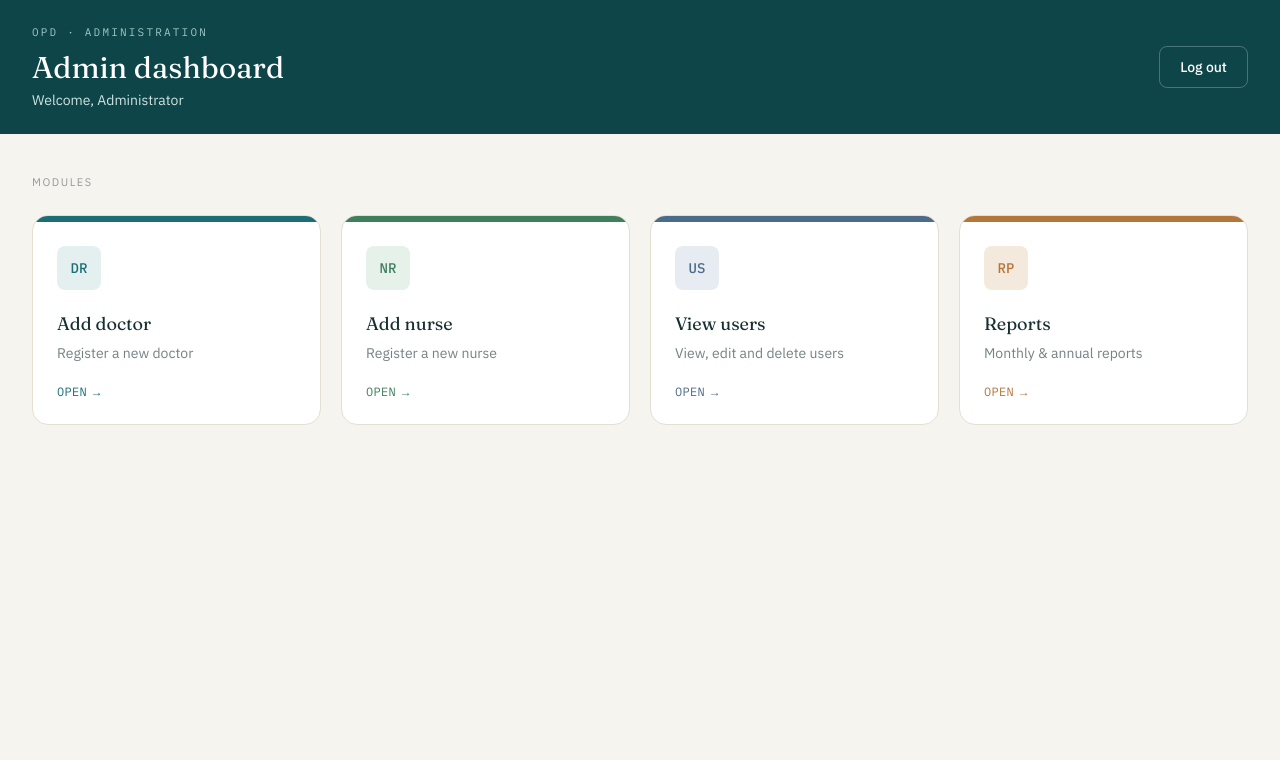
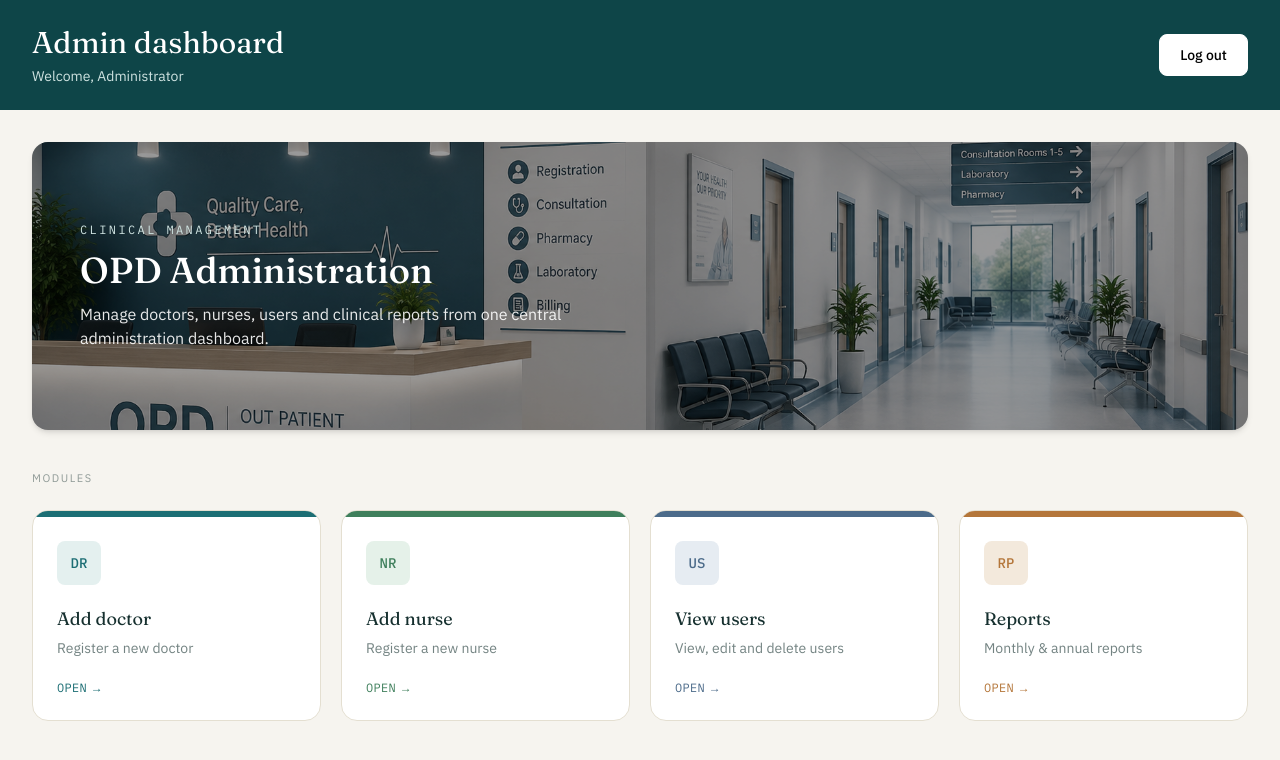
Before and after one commit to AmashaKasunthi/OPD-Frontend, a React (Vite) app: page /admin-dashboard in a window 1280 px wide. Shown: the top 760 px of the page. Built offline with nearby package versions, Linux system fonts and the light colour scheme.

Commit message:
design dashboard

```diff
--- a/src/pages/AdminDashboard.jsx
+++ b/src/pages/AdminDashboard.jsx
@@ -1,5 +1,6 @@
 import React from "react";
 import { useNavigate } from "react-router-dom";
+import opdImage from "../assets/opd-admin.png";
 
 const CARDS = [
   {
@@ -42,54 +43,123 @@ function AdminDashboard() {
   const adminName = localStorage.getItem("adminName") || "Administrator";
 
   const handleLogout = () => {
+    const confirmLogout = window.confirm("Are you sure you want to logout?");
+
+    if (confirmLogout) {
       localStorage.removeItem("adminId");
       localStorage.removeItem("adminName");
+
+      // Store logout success message
+      sessionStorage.setItem("logoutMessage", "Successfully logged out.");
+
       navigate("/admin-login");
+    }
   };
 
   const fonts = (
     <style>{`
             @import url('https://fonts.googleapis.com/css2?family=Fraunces:opsz,wght@9..144,400;9..144,500;9..144,600&family=IBM+Plex+Sans:wght@400;500;600&family=IBM+Plex+Mono:wght@400;500&display=swap');
-            .ad-display { font-family: 'Fraunces', serif; font-optical-sizing: auto; }
-            .ad-body { font-family: 'IBM Plex Sans', sans-serif; }
-            .ad-mono { font-family: 'IBM Plex Mono', monospace; }
+
+            .ad-display {
+                font-family: 'Fraunces', serif;
+                font-optical-sizing: auto;
+            }
+
+            .ad-body {
+                font-family: 'IBM Plex Sans', sans-serif;
+            }
+
+            .ad-mono {
+                font-family: 'IBM Plex Mono', monospace;
+            }
         `}</style>
   );
 
   return (
-        <div className="ad-body min-h-screen bg-[#F6F4EF]">
+    <div className="ad-body w-full min-h-screen bg-[#F6F4EF]">
       {fonts}
 
-            {/* Header */}
+      {/* =========================
+                HEADER
+            ========================== */}
       <div className="bg-[#0E4548] text-white">
         <div className="max-w-7xl mx-auto px-8 py-6 flex justify-between items-center">
           <div>
-                        <p className="ad-mono text-[11px] tracking-[0.2em] uppercase text-[#9FC7C4] mb-2">
-                            OPD · Administration
-                        </p>
             <h1 className="ad-display text-3xl text-white leading-tight">
               Admin dashboard
             </h1>
-                        <p className="text-[#CFE3E1] mt-1 text-sm">
-                            Welcome, {adminName}
-                        </p>
+
+            <p className="text-[#CFE3E1] mt-1 text-sm">Welcome, {adminName}</p>
           </div>
 
+          {/* Logout Button */}
           <button
             onClick={handleLogout}
-                        className="ad-body text-sm font-medium border border-white/25 hover:border-white/50 hover:bg-white/10 transition-colors px-5 py-2.5 rounded-lg"
+            className="
+                            ad-body
+                            text-sm
+                            font-medium
+                            text-black
+                            bg-white
+                            border
+                            border-white
+                            hover:bg-gray-100
+                            hover:border-gray-200
+                            transition-colors
+                            px-5
+                            py-2.5
+                            rounded-lg
+                        "
           >
             Log out
           </button>
         </div>
       </div>
 
-            {/* Dashboard cards */}
+      {/* =========================
+                HERO IMAGE
+            ========================== */}
+      <div className="max-w-7xl mx-auto px-8 pt-8">
+        <div className="relative h-64 md:h-72 rounded-2xl overflow-hidden shadow-md">
+          {/* Image */}
+          <img
+            src={opdImage}
+            alt="OPD Administration"
+            className="w-full h-full object-cover"
+          />
+
+          {/* Dark Overlay */}
+          <div className="absolute inset-0 bg-black/40"></div>
+
+          {/* Hero Text */}
+          <div className="absolute inset-0 flex items-center">
+            <div className="px-8 md:px-12 text-white">
+              <p className="ad-mono text-xs uppercase tracking-[0.2em] text-[#CFE3E1] mb-3">
+                Clinical Management
+              </p>
+
+              <h2 className="ad-display text-3xl md:text-4xl font-medium">
+                OPD Administration
+              </h2>
+
+              <p className="mt-3 text-white/90 text-sm md:text-base max-w-xl">
+                Manage doctors, nurses, users and clinical reports from one
+                central administration dashboard.
+              </p>
+            </div>
+          </div>
+        </div>
+      </div>
+
+      {/* =========================
+                DASHBOARD MODULES
+            ========================== */}
       <div className="max-w-7xl mx-auto px-8 py-10">
         <h2 className="text-[11px] uppercase tracking-[0.14em] text-[#16302F]/45 mb-6">
           Modules
         </h2>
 
+        {/* Cards */}
         <div className="grid md:grid-cols-2 lg:grid-cols-4 gap-5">
           {CARDS.map((card) => (
             <div
@@ -102,17 +172,47 @@ function AdminDashboard() {
                   navigate(card.route);
                 }
               }}
-                            className="group bg-white rounded-2xl border border-[#E4DFD1] hover:border-[#C9C2AE] hover:shadow-md transition-all cursor-pointer overflow-hidden focus:outline-none focus:ring-2 focus:ring-[#1C6E74] focus:ring-offset-2 focus:ring-offset-[#F6F4EF]"
+              className="
+                                group
+                                bg-white
+                                rounded-2xl
+                                border
+                                border-[#E4DFD1]
+                                hover:border-[#C9C2AE]
+                                hover:shadow-md
+                                transition-all
+                                cursor-pointer
+                                overflow-hidden
+                                focus:outline-none
+                                focus:ring-2
+                                focus:ring-[#1C6E74]
+                                focus:ring-offset-2
+                                focus:ring-offset-[#F6F4EF]
+                            "
             >
-                            {/* tab accent */}
+              {/* Card Accent */}
               <div
                 className="h-1.5"
-                                style={{ backgroundColor: card.accent }}
+                style={{
+                  backgroundColor: card.accent,
+                }}
               />
 
               <div className="p-6">
+                {/* Card Code */}
                 <div
-                                    className="ad-mono inline-flex items-center justify-center h-11 w-11 rounded-lg text-sm font-medium mb-5"
+                  className="
+                                        ad-mono
+                                        inline-flex
+                                        items-center
+                                        justify-center
+                                        h-11
+                                        w-11
+                                        rounded-lg
+                                        text-sm
+                                        font-medium
+                                        mb-5
+                                    "
                   style={{
                     backgroundColor: card.tint,
                     color: card.accent,
@@ -121,17 +221,31 @@ function AdminDashboard() {
                   {card.code}
                 </div>
 
+                {/* Card Title */}
                 <h3 className="ad-display text-lg text-[#16302F] mb-1">
                   {card.title}
                 </h3>
 
+                {/* Card Description */}
                 <p className="text-sm text-[#16302F]/60 leading-relaxed">
                   {card.description}
                 </p>
 
+                {/* Open */}
                 <div
-                                    className="ad-mono mt-5 flex items-center gap-1.5 text-xs uppercase tracking-wide"
-                                    style={{ color: card.accent }}
+                  className="
+                                        ad-mono
+                                        mt-5
+                                        flex
+                                        items-center
+                                        gap-1.5
+                                        text-xs
+                                        uppercase
+                                        tracking-wide
+                                    "
+                  style={{
+                    color: card.accent,
+                  }}
                 >
                   Open
                   <span className="transition-transform group-hover:translate-x-0.5">
```
Lines whose indentation alone changed are shown as unchanged.
